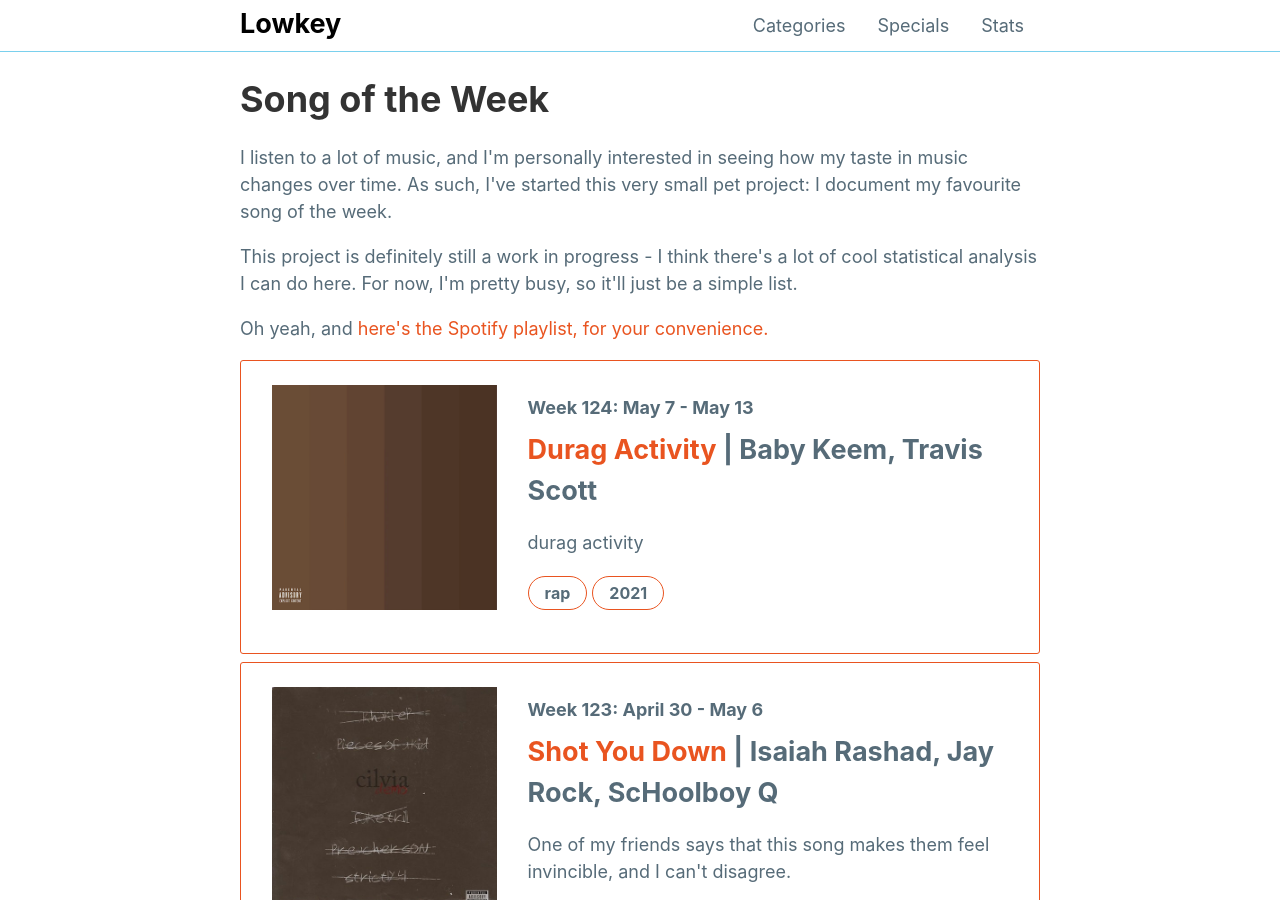
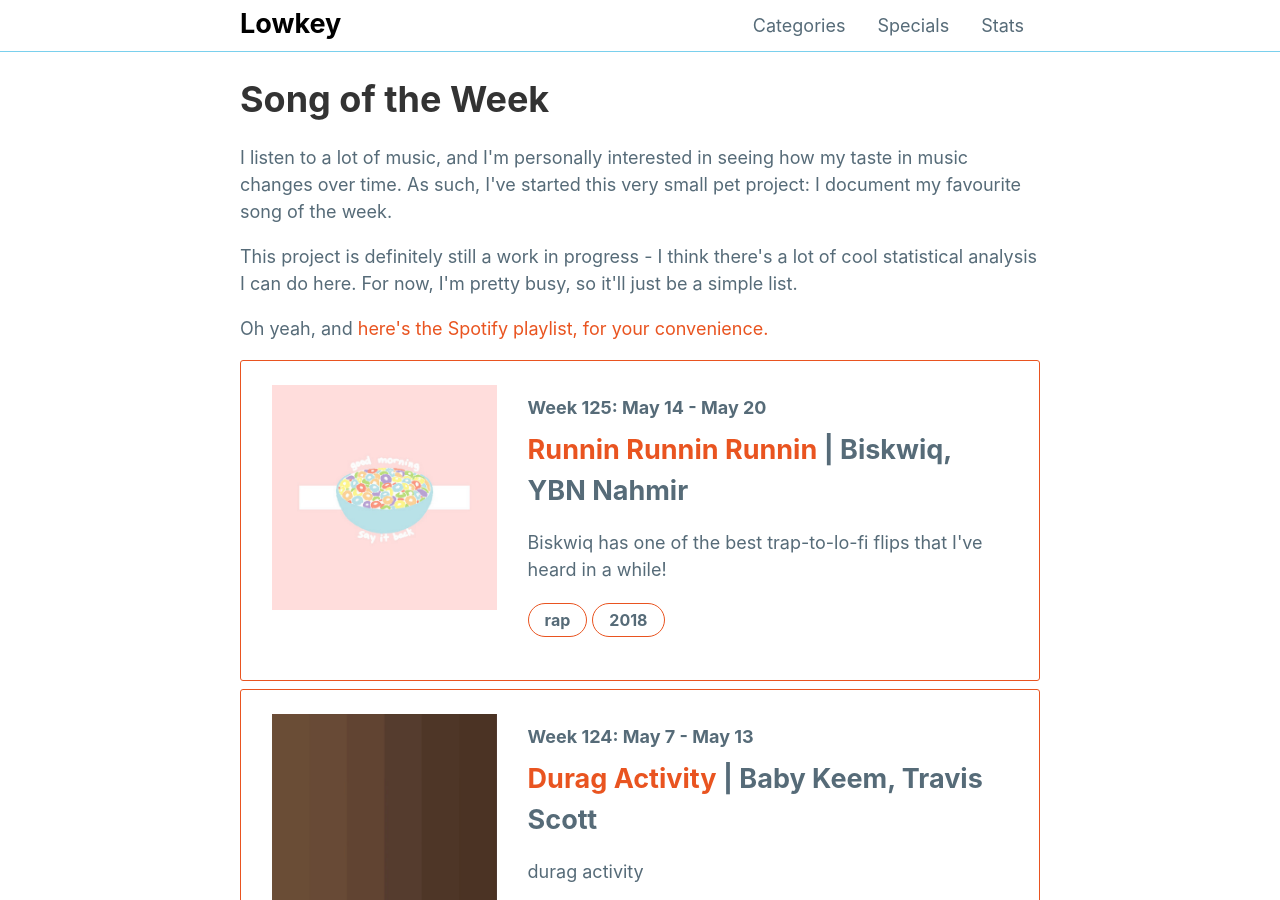
Before and after one commit to mattxwang/lowkey, a Jekyll site: the page built from stats/song-of-the-week.html, in a window 1280 px wide and 900 px high. Built offline with Jekyll 4.4.1, drawn with Linux system fonts in a browser that asks for light colours; comment, search, counter and statistics services are not loaded.

Commit message:
runnin runnin runnin gotta check me a bag

```diff
--- a/_data/sotw.yml
+++ b/_data/sotw.yml
@@ -1238,3 +1238,13 @@
   year: 2021
   blurb: >
     durag activity
+week125:
+  week: "Week 125: May 14 - May 20"
+  title: "Runnin Runnin Runnin"
+  artist: "Biskwiq, YBN Nahmir"
+  album: "Good Morning Say It Back"
+  album_art: "gmsib.jpeg"
+  genre: "rap"
+  year: 2018
+  blurb: >
+    Biskwiq has one of the best trap-to-lo-fi flips that I've heard in a while!
```
Also changed, not shown: img/albums/gmsib.jpeg (added).
